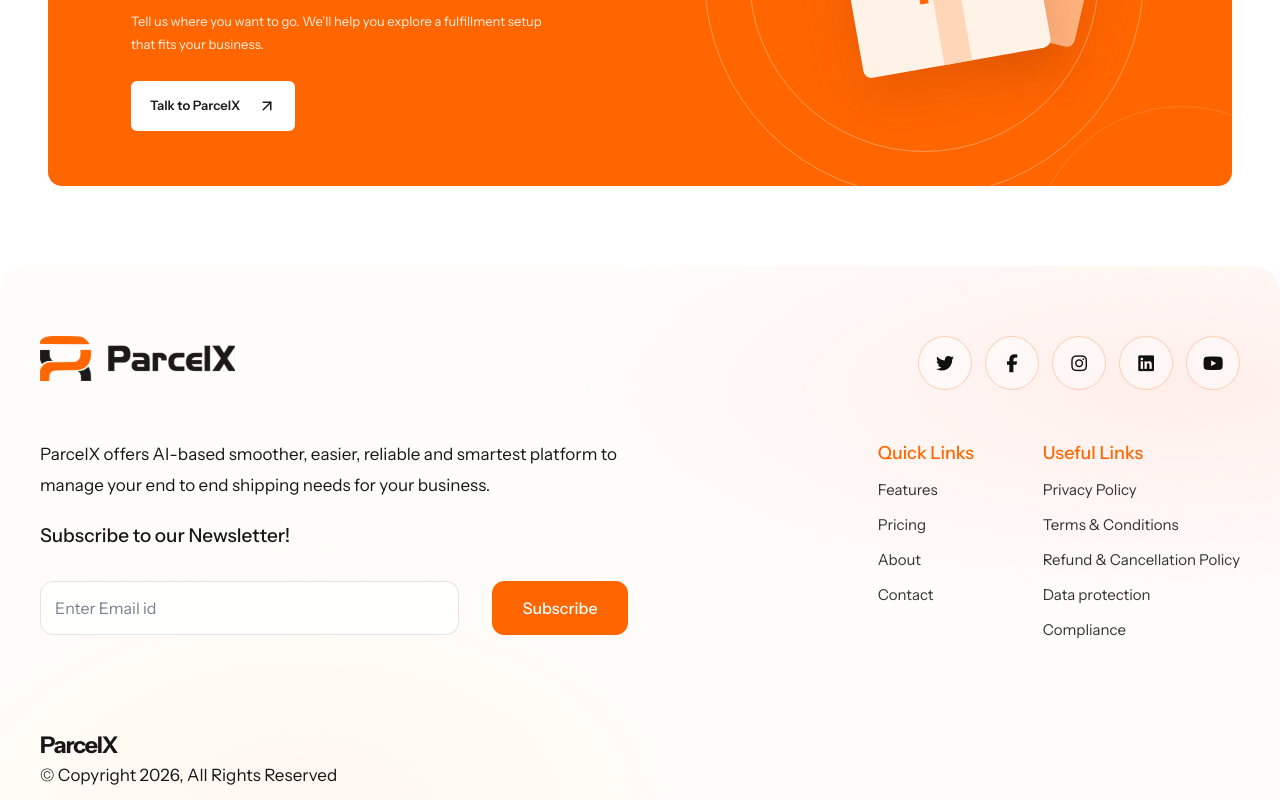
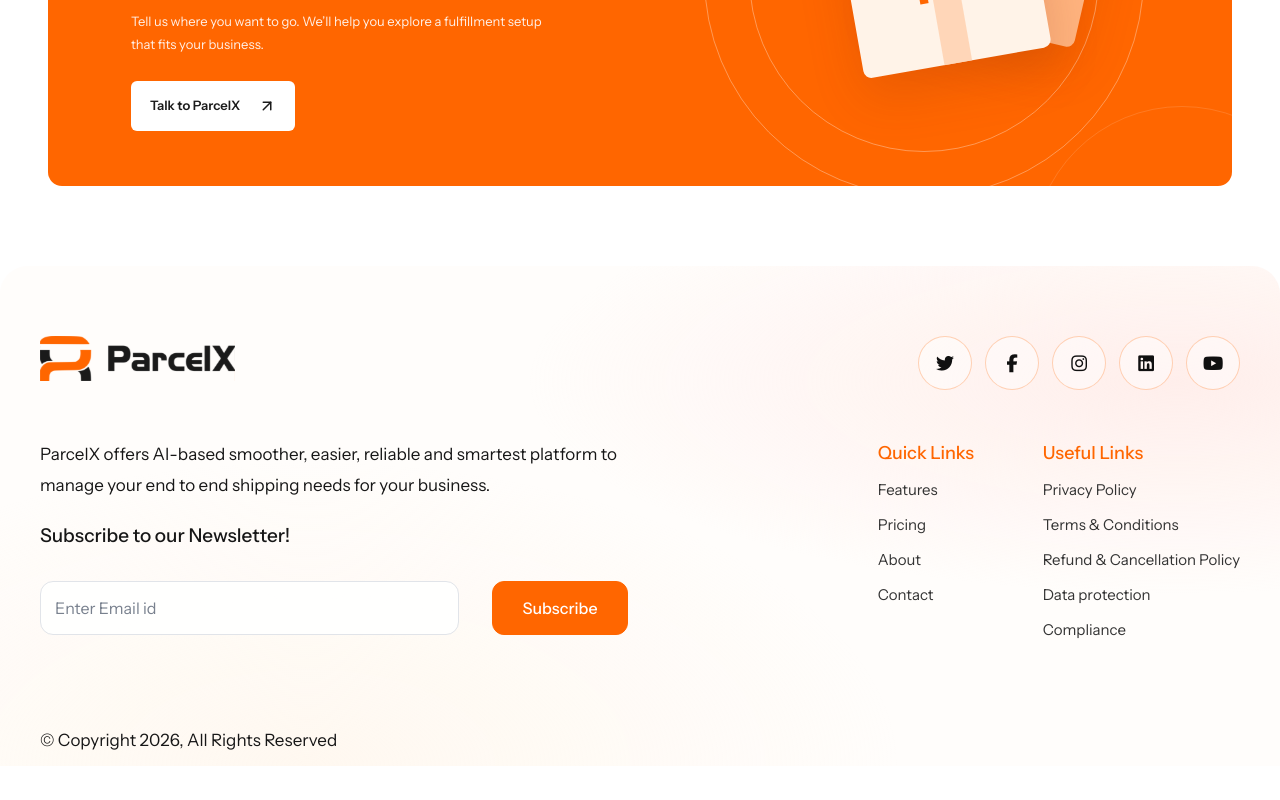
Before and after one commit to anshulsaxena21/px-new-pages, a React (Vite) app: page / in a window 1280 px wide. Shown: the part 6005-6805 px from the top of the page. After the commit the page ends 6771 px from the top, so only its background shows below. Built offline with nearby package versions, Linux system fonts and the light colour scheme.

Commit message:
Remove duplicate ParcelX text beside footer copyright

```diff
--- a/src/includes/Footer.jsx
+++ b/src/includes/Footer.jsx
@@ -87,7 +87,7 @@
                             </div>
                         </div>
                     </div>
-                    <p className='mb-0'><span className='brand'>ParcelX</span> © Copyright 2026, All Rights Reserved</p>
+                    <p className='mb-0'>© Copyright 2026, All Rights Reserved</p>
                 </div>
             </div>
         </div>
```
